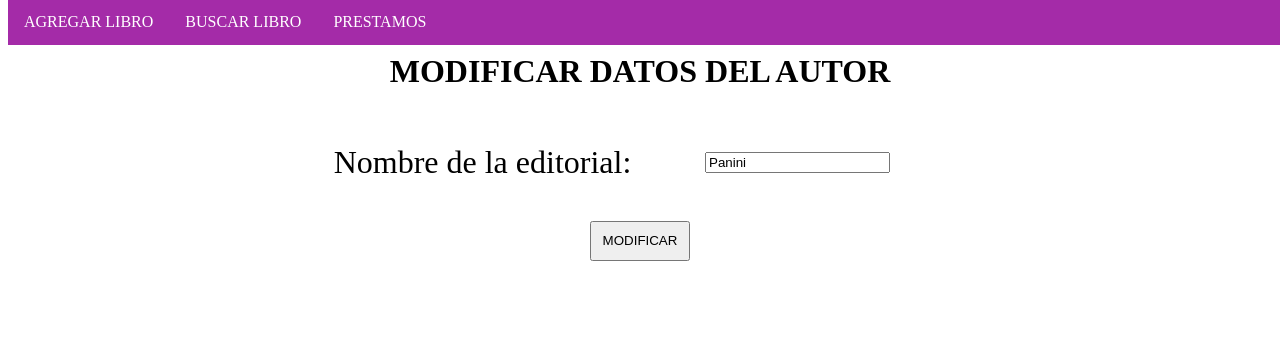
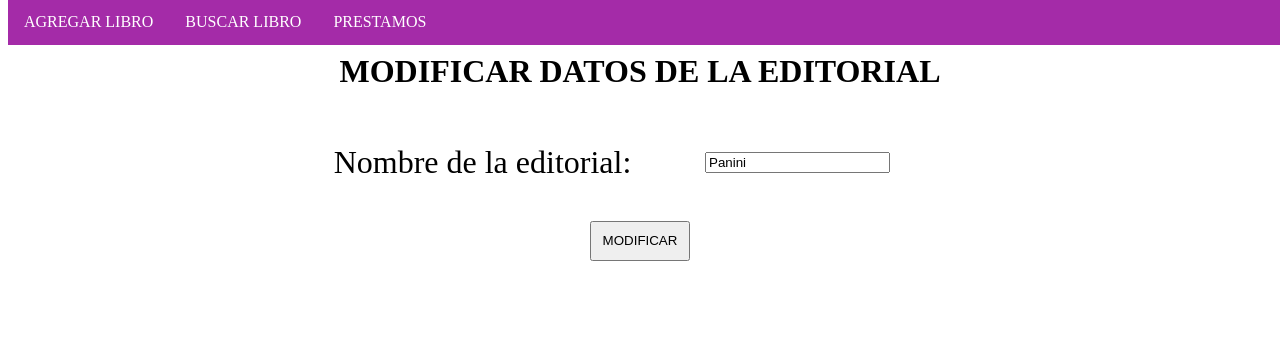
Before and after one commit to Lluvia01/Libros, a PHP site: page /vistas/ModifEdi.php?id=1 in a window 1280 px wide. Shown: the part 71-416 px from the top of the page. Run offline with PHP 8.4, Linux system fonts and the light colour scheme; data comes from the database, SQL or seed files in the repository.

```diff
--- a/vistas/ModifEdi.php
+++ b/vistas/ModifEdi.php
@@ -36,7 +36,7 @@ $row=$ru->fetch_assoc();
 <center><div><main><table >
   <tr>
   <th colspan="2">	<br>
-<h1><P>MODIFICAR DATOS DEL AUTOR</FONT></P></h1>
+<h1><P>MODIFICAR DATOS DE LA EDITORIAL</FONT></P></h1>
   </th>
 </tr>
 <FORM action="../actions/modiEdi.php?id=<?php echo $row['id_edi']; ?>"
```
